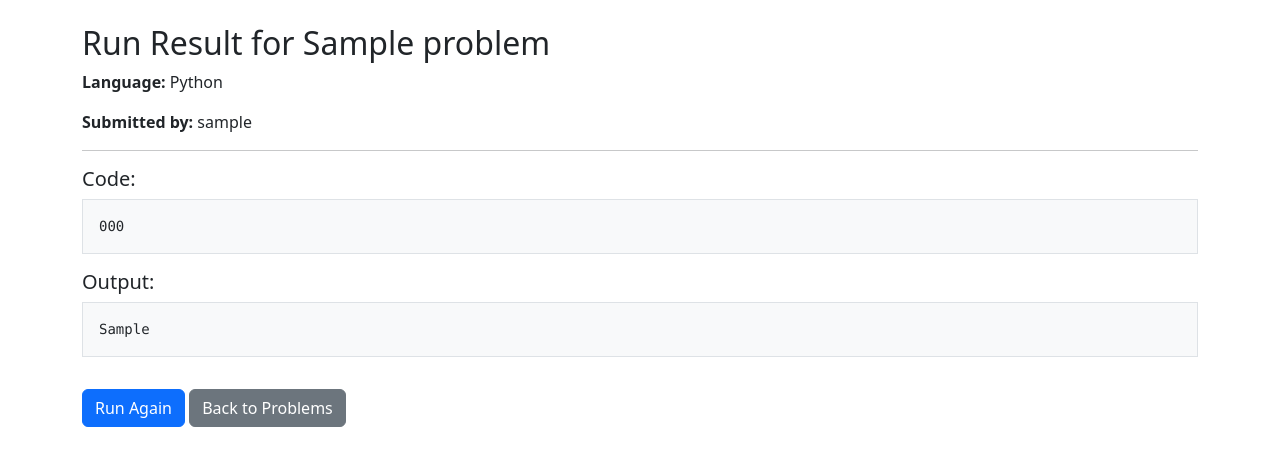
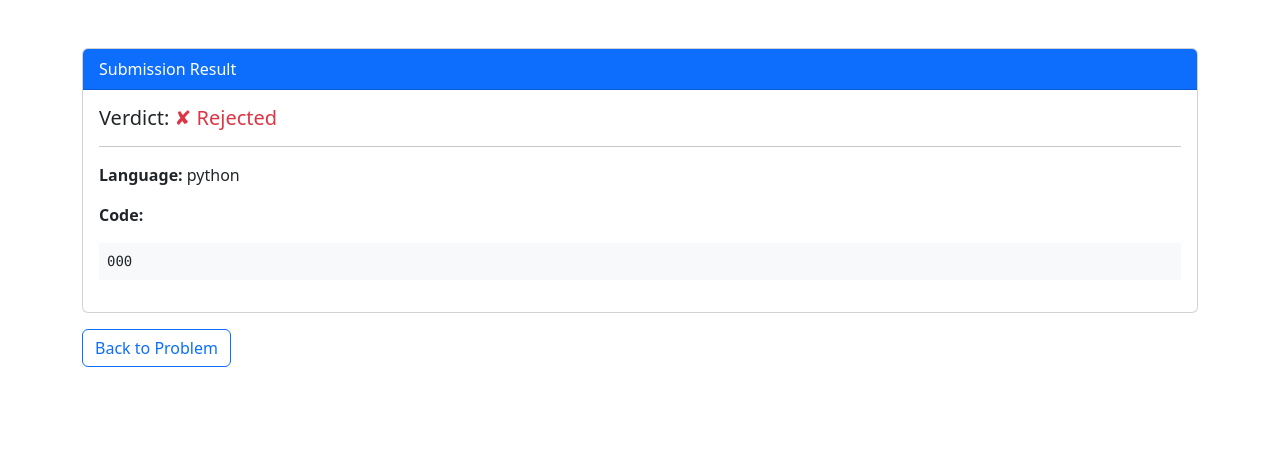
Before and after one commit to avanigupta06/OJ-Project, a Django app: page /run/result/1/ in a window 1280 px wide. Shown: the top 466 px of the page. Run offline with Django 5.2, Linux system fonts and the light colour scheme; tables that the repository leaves empty hold one stand-in row (values such as "Sample post").

Commit message:
submit button working

```diff
--- a/compiler/forms.py
+++ b/compiler/forms.py
@@ -10,7 +10,6 @@ LANGUAGE_CHOICES = [
 class CodeSubmissionForm(forms.ModelForm):
     language = forms.ChoiceField(choices=LANGUAGE_CHOICES)
 
-
     class Meta:
         model = CodeSubmission
         fields = ['language', 'code', 'input_data']
@@ -18,3 +17,7 @@ class CodeSubmissionForm(forms.ModelForm):
             'code': forms.Textarea(attrs={'rows': 15, 'cols': 80}),
             'input_data': forms.Textarea(attrs={'rows': 3, 'cols': 10}),
         }
+
+    def __init__(self, *args, **kwargs):
+        super().__init__(*args, **kwargs)
+        self.fields['input_data'].required = False  # ✅
--- a/compiler/templates/run_result.html
+++ b/compiler/templates/run_result.html
@@ -1,26 +1,33 @@
-<!-- templates/run_result.html -->
 <!DOCTYPE html>
 <html lang="en">
 <head>
-    <meta charset="UTF-8" />
-    <title>Run Result</title>
-    <link href="https://cdn.jsdelivr.net/npm/bootstrap@5.3.0/dist/css/bootstrap.min.css" rel="stylesheet" />
+    <meta charset="UTF-8">
+    <title>Submission Result</title>
+    <link href="https://cdn.jsdelivr.net/npm/bootstrap@5.3.0/dist/css/bootstrap.min.css" rel="stylesheet">
 </head>
 <body>
-<div class="container mt-4">
-    <h2>Run Result for {{ submission.problem.title }}</h2>
-    <p><strong>Language:</strong> {{ submission.get_language_display }}</p>
-    <p><strong>Submitted by:</strong> {{ submission.user.username }}</p>
-    <hr />
-
-    <h5>Code:</h5>
-    <pre class="bg-light p-3 border">{{ submission.code }}</pre>
-
-    <h5>Output:</h5>
-    <pre class="bg-light p-3 border">{{ submission.output_data }}</pre>
-
-    <a href="{% url 'run_code' submission.problem.id %}" class="btn btn-primary mt-3">Run Again</a>
-    <a href="{% url 'problem_list' %}" class="btn btn-secondary mt-3">Back to Problems</a>
-</div>
+    <div class="container mt-5">
+        <div class="card">
+            <div class="card-header bg-primary text-white">
+                Submission Result
+            </div>
+            <div class="card-body">
+                <h5 class="card-title">Verdict:
+                    {% if submission.output_data == "Accepted" %}
+                        <span class="text-success">✔ Accepted</span>
+                    {% else %}
+                        <span class="text-danger">✘ Rejected</span>
+                    {% endif %}
+                </h5>
+                <hr>
+                <p><strong>Language:</strong> {{ submission.language }}</p>
+                <p><strong>Code:</strong></p>
+                <pre class="bg-light p-2">{{ submission.code }}</pre>
+            </div>
+        </div>
+        <div class="mt-3">
+            <a href="{% url 'problem_detail' submission.problem.id %}" class="btn btn-outline-primary">Back to Problem</a>
+        </div>
+    </div>
 </body>
 </html>
--- a/compiler/views.py
+++ b/compiler/views.py
@@ -1,5 +1,6 @@
 from django.shortcuts import render, redirect, get_object_or_404
 from django.contrib.auth.decorators import login_required
+from home.models import HiddenTestCase
 from compiler.forms import CodeSubmissionForm
 from compiler.models import CodeSubmission
 from home.models import Problem
@@ -22,21 +23,43 @@ def run_code_view(request, problem_id):
             submission.input_data = form.cleaned_data['input_data']
             submission.expected_output = problem.output_testcase
 
-            output = run_code(
-                submission.language,
-                submission.code,
-                submission.input_data
-            )
-            submission.output_data = output
-            submission.save()
+            action = request.POST.get("action")
 
-            if request.POST.get("action") == "run":
+            if action == "run":
+                # Handle normal 'Run' action
+                output = run_code(
+                    submission.language,
+                    submission.code,
+                    submission.input_data
+                )
+                submission.output_data = output
+                submission.save()
+
                 return render(request, "problem_detail.html", {
                     "req_problem": problem,
                     "form": form,
                     "output": output
                 })
-            else:
+
+            elif action == "submit":
+                hidden_testcases = HiddenTestCase.objects.filter(problem=problem)
+                all_passed = True
+
+                for test in hidden_testcases:
+                    test_output = run_code(
+                        submission.language,
+                        submission.code,
+                        test.input_data
+                    ).strip()
+                    expected_output = test.expected_output.strip()
+
+                    if test_output != expected_output:
+                        all_passed = False
+                        break
+
+                submission.output_data = "Accepted" if all_passed else "Rejected"
+                submission.save()
+
                 return redirect("run_result", submission_id=submission.id)
 
     else:
@@ -46,6 +69,7 @@ def run_code_view(request, problem_id):
         "req_problem": problem,
         "form": form
     })
+
 
 
 def run_code(language, code, input_data):
--- a/home/admin.py
+++ b/home/admin.py
@@ -1,7 +1,8 @@
-from django.contrib import admin
-
 # Register your models here.
 from django.contrib import admin
 from home.models import Problem
+from .models import HiddenTestCase
+
+admin.site.register(HiddenTestCase)
 
 admin.site.register(Problem)
--- a/home/models.py
+++ b/home/models.py
@@ -19,3 +19,11 @@ class Problem(models.Model):
 
     def __str__(self):
         return f"{self.title}"
+
+class HiddenTestCase(models.Model):
+    problem = models.ForeignKey("home.Problem", on_delete=models.CASCADE, related_name="hidden_testcases")
+    input_data = models.TextField()
+    expected_output = models.TextField()
+
+    def __str__(self):
+        return f"Hidden TestCase for Problem {self.problem.title}"
```
Also changed, not shown: home/migrations/0002_hiddentestcase.py (added).
